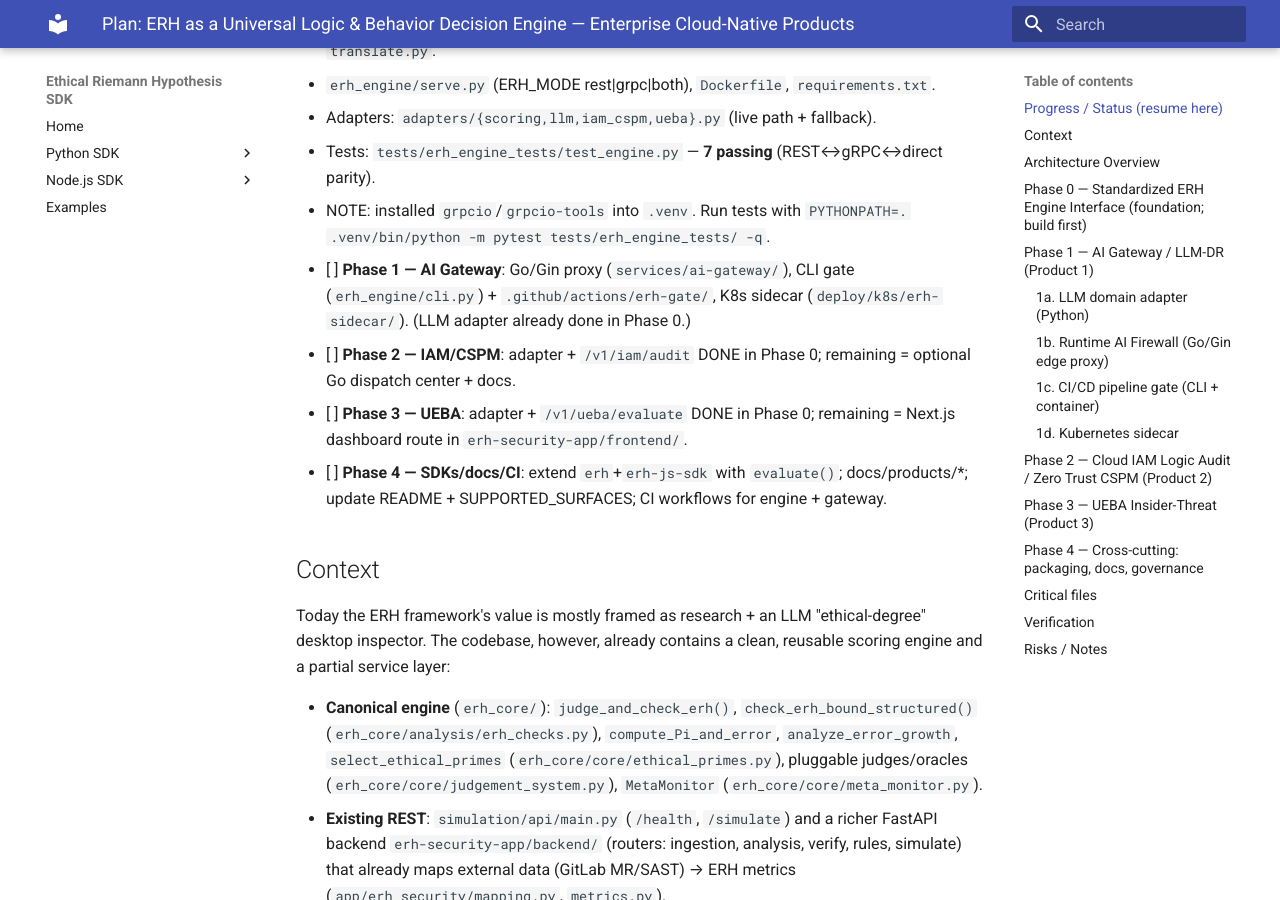
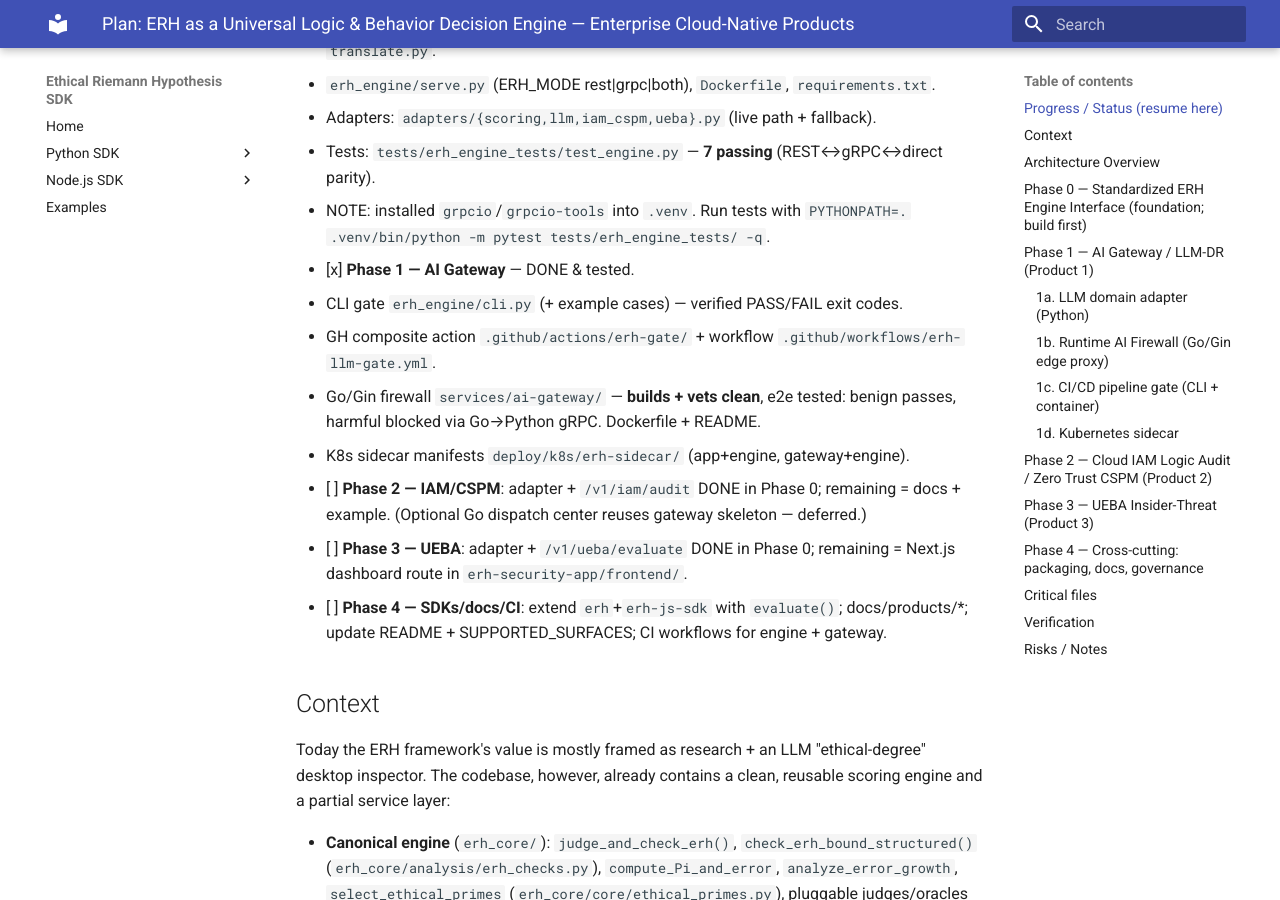
Before and after one commit to dennislee928/Ethic-Latex, an MkDocs documentation site: the page built from docs/plans/plan.md, in a window 1280 px wide and 900 px high, scrolled down 594 px. Built offline with MkDocs 1.6.1 and Material for MkDocs 9.7.7, drawn with Linux system fonts in a browser that asks for light colours.

Commit message:
Add Phase 1 AI Gateway: LLM firewall, CI gate, K8s sidecar
- erh_engine/cli.py (erh-gate): CI/CD pipeline gate; exits non-zero on high
  misjudgment divergence; example healthy/compromised case files.
- GitHub composite action + workflow to run the gate on PRs.
- services/ai-gateway (Go/Gin): runtime AI firewall reverse proxy that scores
  each LLM exchange via erh_engine gRPC and blocks high-risk responses;
  fail-closed; OpenAI-style upstream with offline stub. Dockerfile + README.
- deploy/k8s/erh-sidecar: sidecar-pattern manifests (engine over localhost:50051).

Verified end-to-end: benign prompt passes, harmful prompt blocked via Go->Python gRPC.

Co-Authored-By: Claude Opus 4.8 <noreply@anthropic.com>

```diff
--- a/docs/plans/plan.md
+++ b/docs/plans/plan.md
@@ -18,11 +18,14 @@
   - Tests: `tests/erh_engine_tests/test_engine.py` — **7 passing** (REST↔gRPC↔direct parity).
   - NOTE: installed `grpcio`/`grpcio-tools` into `.venv`. Run tests with
     `PYTHONPATH=. .venv/bin/python -m pytest tests/erh_engine_tests/ -q`.
-- [ ] **Phase 1 — AI Gateway**: Go/Gin proxy (`services/ai-gateway/`), CLI gate
-  (`erh_engine/cli.py`) + `.github/actions/erh-gate/`, K8s sidecar (`deploy/k8s/erh-sidecar/`).
-  (LLM adapter already done in Phase 0.)
+- [x] **Phase 1 — AI Gateway** — DONE & tested.
+  - CLI gate `erh_engine/cli.py` (+ example cases) — verified PASS/FAIL exit codes.
+  - GH composite action `.github/actions/erh-gate/` + workflow `.github/workflows/erh-llm-gate.yml`.
+  - Go/Gin firewall `services/ai-gateway/` — **builds + vets clean**, e2e tested:
+    benign passes, harmful blocked via Go→Python gRPC. Dockerfile + README.
+  - K8s sidecar manifests `deploy/k8s/erh-sidecar/` (app+engine, gateway+engine).
 - [ ] **Phase 2 — IAM/CSPM**: adapter + `/v1/iam/audit` DONE in Phase 0; remaining =
-  optional Go dispatch center + docs.
+  docs + example. (Optional Go dispatch center reuses gateway skeleton — deferred.)
 - [ ] **Phase 3 — UEBA**: adapter + `/v1/ueba/evaluate` DONE in Phase 0; remaining =
   Next.js dashboard route in `erh-security-app/frontend/`.
 - [ ] **Phase 4 — SDKs/docs/CI**: extend `erh`+`erh-js-sdk` with `evaluate()`; docs/products/*;
```
Also changed, not shown: deploy/k8s/erh-sidecar/README.md (added, +29 -0 lines), services/ai-gateway/README.md (added, +49 -0 lines), 3 other files.
